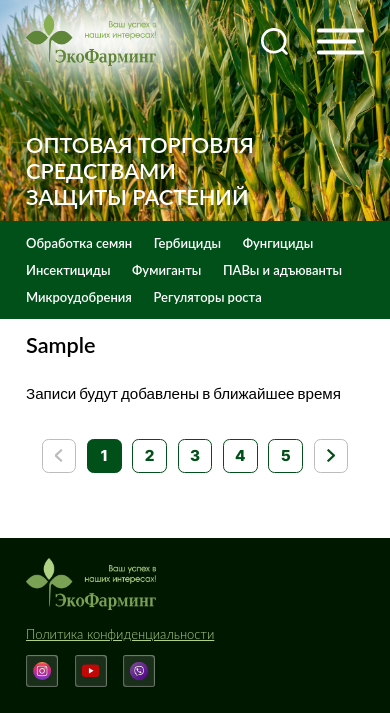
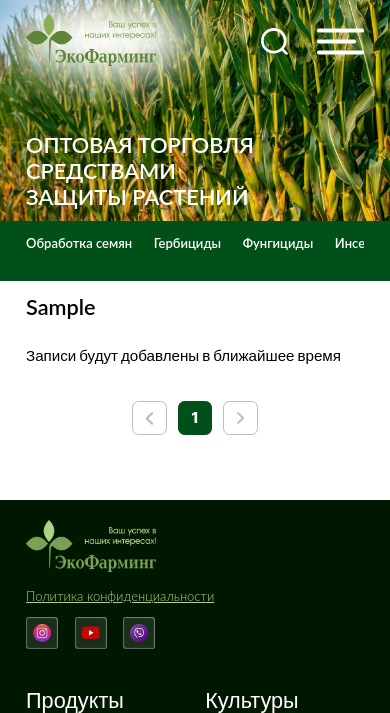
Before and after one commit to SterrenHeer/EcoFarmingDjango, a Django app: page /product_brands/Sample/ in a window 390 px wide. Shown: the top 713 px of the page. Run offline with Django 5.2, Linux system fonts and the light colour scheme; tables that the repository leaves empty hold one stand-in row (values such as "Sample post"); some web fonts are replaced.

Commit message:
add pagination for product brands page

```diff
--- a/EcoFarming/static/css/style.css
+++ b/EcoFarming/static/css/style.css
@@ -131,6 +131,8 @@ a {
 }
 .pagination .rotate img {
   transform: rotate(180deg);
+}
+.pagination .lock img {
   filter: brightness(0) saturate(100%) invert(70%) sepia(0%) saturate(446%) hue-rotate(180deg) brightness(111%) contrast(86%);
 }
 
@@ -356,7 +358,7 @@ a {
   height: 13.437vw;
   border-radius: 100%;
   background: rgba(255, 255, 255, 0.65);
-  filter: blur(70px);
+  filter: blur(50px);
 }
 .header_logo img {
   height: 4.8vw;
@@ -1919,10 +1921,25 @@ a {
     display: none;
   }
   .header .others {
-    flex-wrap: wrap;
-    gap: 2.777vw 5.555vw;
+    overflow-x: auto;
+    padding-bottom: 4.055vw;
+    gap: 5.555vw;
+  }
+  .header .others::-webkit-scrollbar {
+    height: 1.666vw;
+    border-radius: 1.388vw;
+    background-color: #fff;
+  }
+  .header .others::-webkit-scrollbar-thumb {
+    border-radius: 1.388vw;
+    background: #ffb800;
+  }
+  .header .others::-webkit-scrollbar-track {
+    border-radius: 1.388vw;
+    background: #fff;
   }
   .header .others .title {
+    text-wrap: nowrap;
     font-size: 3.333vw;
   }
   .header .others .active::after {
@@ -2704,11 +2721,27 @@ a {
     font-size: 4.444vw;
   }
   .culture_headers {
-    flex-wrap: wrap;
-    gap: 2.777vw 5.555vw;
+    overflow-x: auto;
+    padding-bottom: 4.055vw;
+    gap: 5.555vw;
     margin-top: 3.055vw;
   }
+  .culture_headers::-webkit-scrollbar {
+    height: 1.666vw;
+    box-shadow: 0 0 4px 0 rgba(0, 0, 0, 0.25);
+    border-radius: 1.388vw;
+    background-color: #fff;
+  }
+  .culture_headers::-webkit-scrollbar-thumb {
+    border-radius: 1.388vw;
+    background: #ffb800;
+  }
+  .culture_headers::-webkit-scrollbar-track {
+    border-radius: 1.388vw;
+    background: #fff;
+  }
   .culture_headers .title {
+    text-wrap: nowrap;
     font-size: 3.333vw;
   }
   .culture .head {
--- a/eco_farming/templates/product_brands.html
+++ b/eco_farming/templates/product_brands.html
@@ -26,17 +26,31 @@
             {% endif %}
         </div>
         <div class="pagination">
-            <div class="pagination_prev rotate">
+            {% if page_obj.has_previous %}
+            <a href="?page={{ page_obj.previous_page_number }}" class="pagination_prev rotate">
+                <img src="{% static 'icons/pag_next.svg' %}" alt="prev">
+            </a>
+            {% else %}
+            <div class="pagination_prev rotate lock">
                 <img src="{% static 'icons/pag_next.svg' %}" alt="prev">
             </div>
-            <div class="pagination_item active">1</div>
-            <div class="pagination_item">2</div>
-            <div class="pagination_item">3</div>
-            <div class="pagination_item">4</div>
-            <div class="pagination_item">5</div>
-            <div class="pagination_next">
+            {% endif %}
+            {% for page in page_obj.paginator.page_range %}
+                {% if page == page_obj.number %}
+                <div class="pagination_item active">{{ page }}</div>
+                {% else %}
+                <a href="?page={{ page }}" class="pagination_item">{{ page }}</a>
+                {% endif %}
+            {% endfor %}
+            {% if page_obj.has_next %}
+            <a href="?page={{ page_obj.next_page_number }}" class="pagination_next">
+                <img src="{% static 'icons/pag_next.svg' %}" alt="next">
+            </a>
+            {% else %}
+            <div class="pagination_next lock">
                 <img src="{% static 'icons/pag_next.svg' %}" alt="next">
             </div>
+            {% endif %}
         </div>
     </div>
 </section>
--- a/eco_farming/views.py
+++ b/eco_farming/views.py
@@ -16,6 +16,7 @@ class ProductCategoryView(ListView):
 
 class BrandsListView(ListView):
     model = Brand
+    paginate_by = 2
     context_object_name = 'brands_list'
     template_name = 'product_brands.html'
 
```
